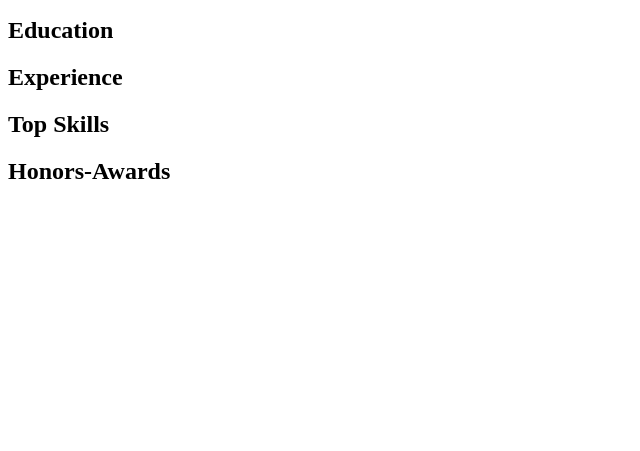
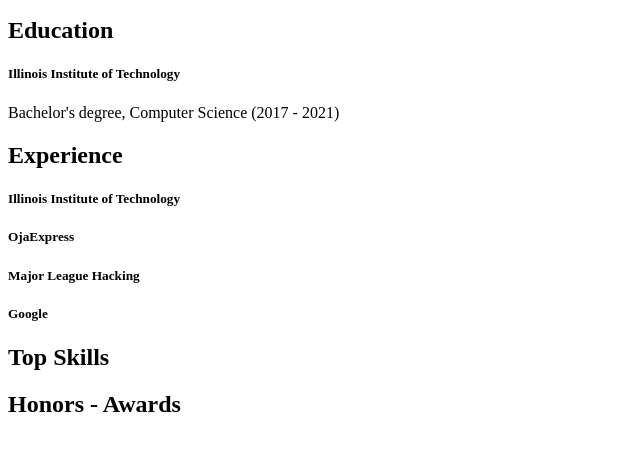
Before and after one commit to dnov09/itmd361-project1, a plain HTML site: page resume.html in a window 1280 px wide. Shown: the part 171-622 px from the top of the page, without its empty margins (0-640 px from the left). Drawn offline with Linux system fonts and the light colour scheme.

Commit message:
added headings for experience section

```diff
--- a/resume.html
+++ b/resume.html
@@ -28,10 +28,24 @@
     <p>dngige@gmail.com | Chicago, IL</p>
 
     <h2>Education</h2>
+    <h5>Illinois Institute of Technology</h5>
+    <p>Bachelor's degree, Computer Science (2017 - 2021)</p>
+
     <h2>Experience</h2>
+    <h5>Illinois Institute of Technology</h5>
+
+    <h5>OjaExpress</h5>
+
+    <h5>Major League Hacking</h5>
+
+    <h5>Google</h5>
+
+
+
     <h2>Top Skills</h2>
-    <h2>Honors-Awards</h2>
 
+
+    <h2>Honors - Awards</h2>
 
 
 
```
